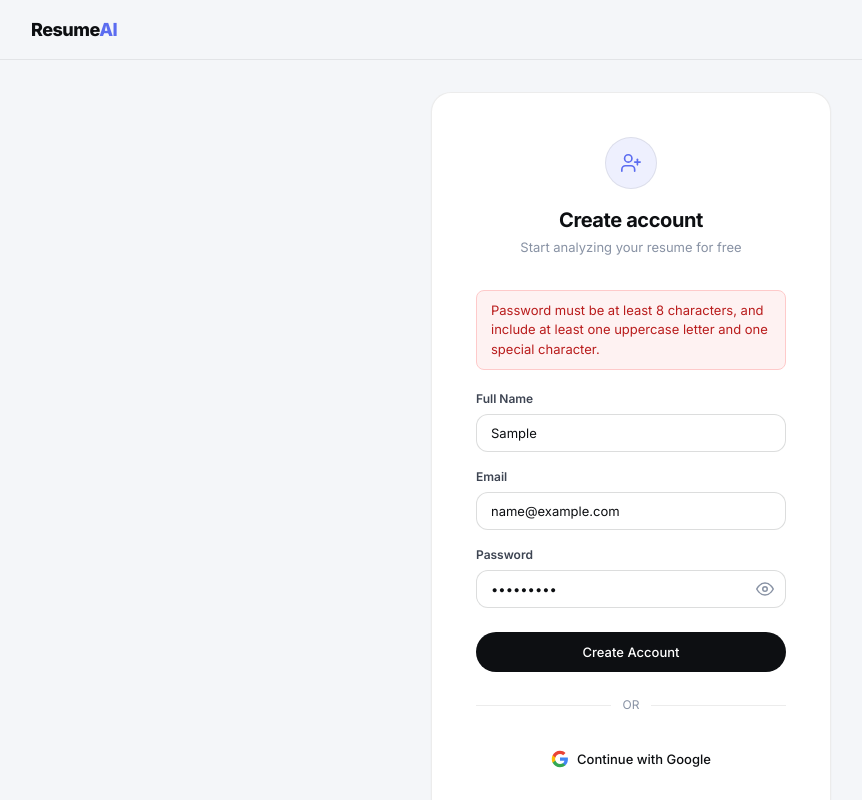
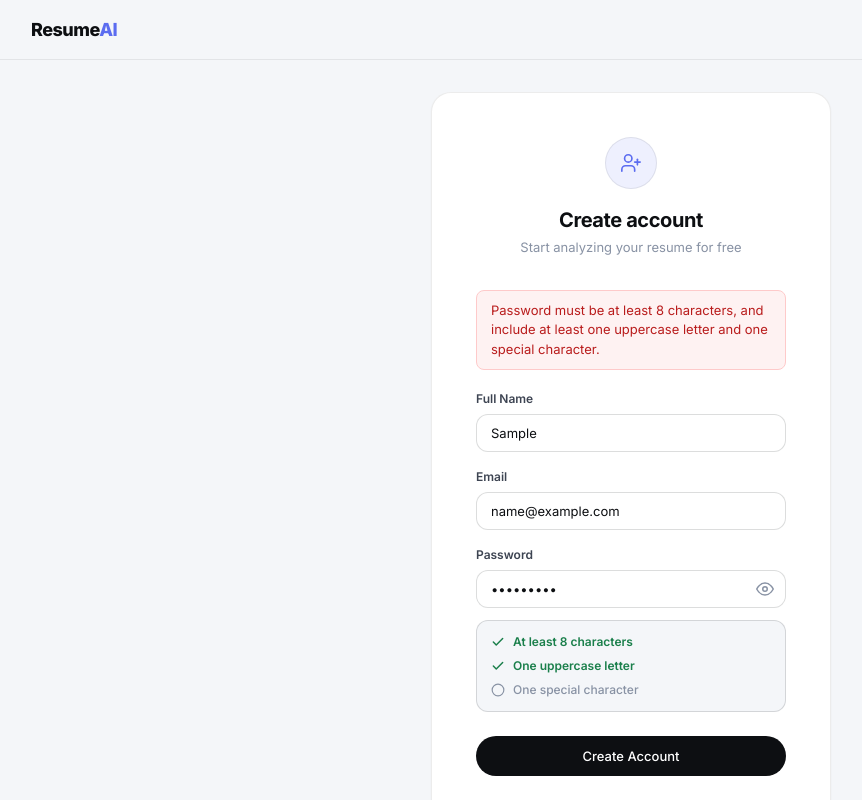
Before and after one commit to gnanesh-reddy-12/Ai-Resume-Analyzer, a React (Vite) app: page /signup in a window 1280 px wide. Both pictures are taken after typing "Sample", "name@example.com", "Sample123" into the empty fields and a click on the button "Create Account". Shown: the top 800 px of the page, without its empty margins (9-871 px from the left). Built offline with nearby package versions, Linux system fonts and the light colour scheme; no server answers.

Commit message:
feat: add dynamic password requirements checklist to signup and reset password pages

```diff
--- a/src/pages/ResetPassword.jsx
+++ b/src/pages/ResetPassword.jsx
@@ -1,7 +1,7 @@
 import { useState, useEffect } from "react"
 import { useNavigate, Link } from "react-router-dom"
 import { supabase } from "../supabase"
-import { motion } from "framer-motion"
+import { motion, AnimatePresence } from "framer-motion"
 
 const ease = [0.16, 1, 0.3, 1]
 
@@ -119,6 +119,36 @@
                       )}
                     </button>
                   </div>
+
+                  {/* Dynamic Password Checklist */}
+                  <AnimatePresence>
+                    {password.length > 0 && (
+                      <motion.div
+                        initial={{ opacity: 0, height: 0 }}
+                        animate={{ opacity: 1, height: "auto" }}
+                        exit={{ opacity: 0, height: 0 }}
+                        style={{ overflow: "hidden" }}
+                      >
+                        <div style={{ marginTop: 12, display: "flex", flexDirection: "column", gap: 6, padding: "12px 14px", background: "var(--bg)", border: "1px solid var(--border-2)", borderRadius: "var(--r-md)" }}>
+                          {[
+                            { label: "At least 8 characters", valid: password.length >= 8 },
+                            { label: "One uppercase letter", valid: /[A-Z]/.test(password) },
+                            { label: "One special character", valid: /[!@#$%^&*()_+\-=\[\]{}|':"\\<>?]/.test(password) }
+                          ].map((req, i) => (
+                            <div key={i} style={{ display: "flex", alignItems: "center", gap: 8, fontSize: 12, fontWeight: req.valid ? 600 : 500, color: req.valid ? "var(--success)" : "var(--text-3)", transition: "all 0.2s ease" }}>
+                              {req.valid ? (
+                                <svg width="14" height="14" viewBox="0 0 24 24" fill="none" stroke="currentColor" strokeWidth="2.5" strokeLinecap="round" strokeLinejoin="round"><polyline points="20 6 9 17 4 12"></polyline></svg>
+                              ) : (
+                                <svg width="14" height="14" viewBox="0 0 24 24" fill="none" stroke="currentColor" strokeWidth="2" strokeLinecap="round" strokeLinejoin="round"><circle cx="12" cy="12" r="10"></circle></svg>
+                              )}
+                              <span>{req.label}</span>
+                            </div>
+                          ))}
+                        </div>
+                      </motion.div>
+                    )}
+                  </AnimatePresence>
+
                 </div>
               </div>
 
--- a/src/pages/Signup.jsx
+++ b/src/pages/Signup.jsx
@@ -1,7 +1,7 @@
 import { useState } from "react"
 import { useNavigate, Link } from "react-router-dom"
 import { supabase } from "../supabase"
-import { motion } from "framer-motion"
+import { motion, AnimatePresence } from "framer-motion"
 
 const ease = [0.16, 1, 0.3, 1]
 
@@ -113,6 +113,36 @@
                   )}
                 </button>
               </div>
+
+              {/* Dynamic Password Checklist */}
+              <AnimatePresence>
+                {password.length > 0 && (
+                  <motion.div
+                    initial={{ opacity: 0, height: 0 }}
+                    animate={{ opacity: 1, height: "auto" }}
+                    exit={{ opacity: 0, height: 0 }}
+                    style={{ overflow: "hidden" }}
+                  >
+                    <div style={{ marginTop: 12, display: "flex", flexDirection: "column", gap: 6, padding: "12px 14px", background: "var(--bg)", border: "1px solid var(--border-2)", borderRadius: "var(--r-md)" }}>
+                      {[
+                        { label: "At least 8 characters", valid: password.length >= 8 },
+                        { label: "One uppercase letter", valid: /[A-Z]/.test(password) },
+                        { label: "One special character", valid: /[!@#$%^&*()_+\-=\[\]{}|':"\\<>?]/.test(password) }
+                      ].map((req, i) => (
+                        <div key={i} style={{ display: "flex", alignItems: "center", gap: 8, fontSize: 12, fontWeight: req.valid ? 600 : 500, color: req.valid ? "var(--success)" : "var(--text-3)", transition: "all 0.2s ease" }}>
+                          {req.valid ? (
+                            <svg width="14" height="14" viewBox="0 0 24 24" fill="none" stroke="currentColor" strokeWidth="2.5" strokeLinecap="round" strokeLinejoin="round"><polyline points="20 6 9 17 4 12"></polyline></svg>
+                          ) : (
+                            <svg width="14" height="14" viewBox="0 0 24 24" fill="none" stroke="currentColor" strokeWidth="2" strokeLinecap="round" strokeLinejoin="round"><circle cx="12" cy="12" r="10"></circle></svg>
+                          )}
+                          <span>{req.label}</span>
+                        </div>
+                      ))}
+                    </div>
+                  </motion.div>
+                )}
+              </AnimatePresence>
+
             </div>
           </div>
 
```
